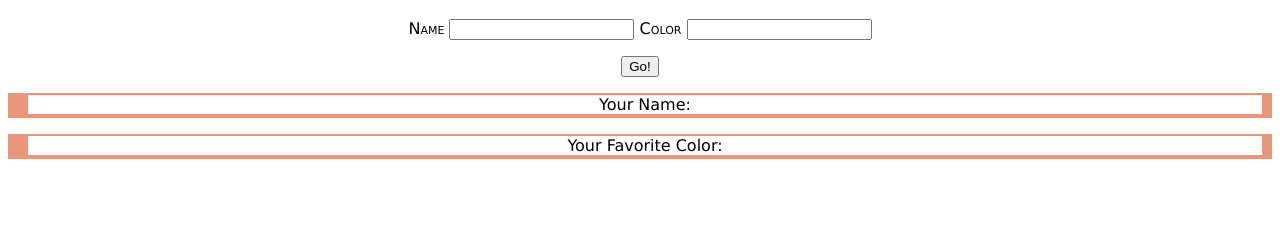
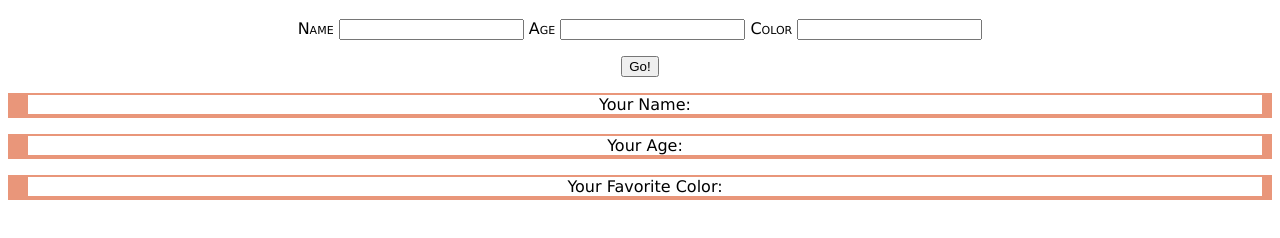
Before and after one commit to ScrubSandwich/Person-Stats, a plain HTML site: page index.html in a window 1280 px wide. Shown: the part 62-300 px from the top of the page. Drawn offline with Linux system fonts and the light colour scheme.

Commit message:
Finishing touches on the project

```diff
--- a/index.html
+++ b/index.html
@@ -14,6 +14,9 @@
                 <label for="personName">Name</label>
                 <input type="text" name="personName">
 
+                <label for="age">Age</label>
+                <input type="number" name="age">
+
                 <label for="favoriteColor">Color</label>
                 <input type="text" name="favoriteColor">
             </p>
@@ -23,6 +26,9 @@
         <div id="details">
             <p id="name" class="info">
                 Your Name:
+            </p>
+            <p id="age" class="info">
+                Your Age:
             </p>
             <p id="color" class="info">
                 Your Favorite Color:
--- a/index.js
+++ b/index.js
@@ -2,10 +2,12 @@ function updatePage(ev) {
 	ev.preventDefault()
 	const f = ev.target
 	const name = f.personName.value
+	const age = f.age.value
 	const color = f.favoriteColor.value
 
 	//Add the name and the color to a Paragraph in the details div
 	document.querySelector("#name").textContent = "Your Name: " + name
+	document.querySelector("#age").textContent = "Your Age: " + age
 	document.querySelector("#color").textContent = "Your Favorite Color: " + color
 
 	//Add some color
```
Lines whose indentation alone changed are shown as unchanged.
